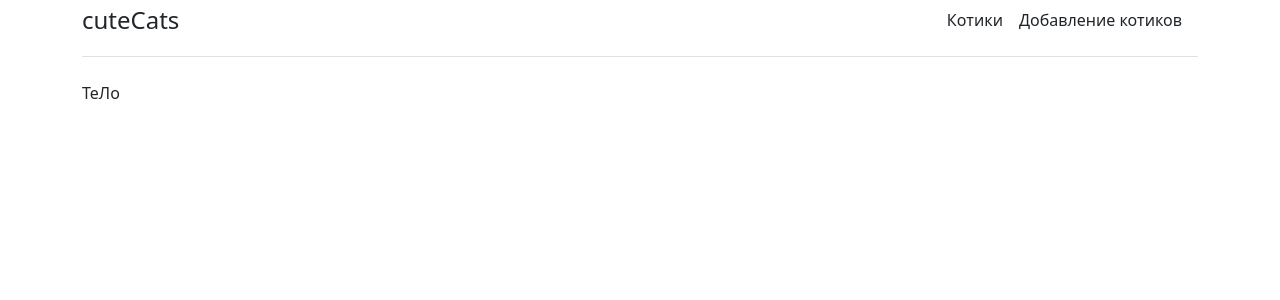
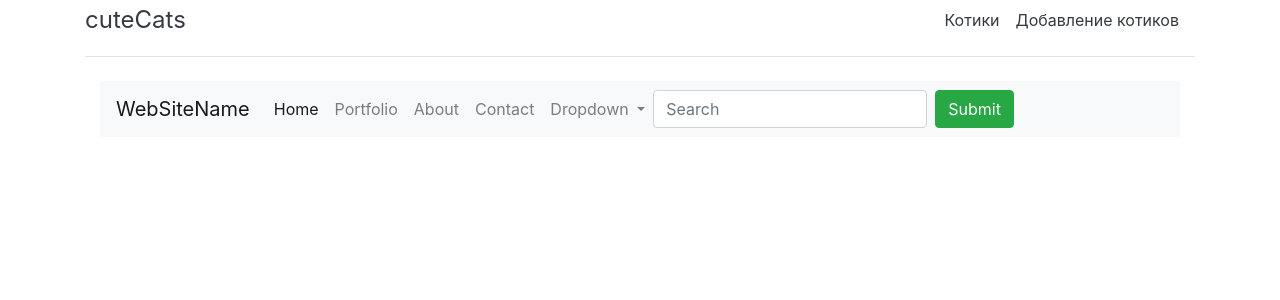
Before and after one commit to diskream/cuteCats, a Flask app: page / in a window 1280 px wide. Shown: the top 300 px of the page. Run offline with Flask 2, Linux system fonts and the light colour scheme; parts of the project's set-up code (start-up, migrations or seed data) failed here and were passed over; some libraries are stand-ins or nearby versions.

Commit message:
Основной функционал готов

```diff
--- a/app.py
+++ b/app.py
@@ -1,14 +1,10 @@
-from flask import Flask, render_template, request, redirect, send_file
+from flask import Flask, render_template, request, redirect
 from flask_migrate import Migrate
 import base64
-from io import BytesIO, StringIO
+from io import BytesIO
 from PIL import Image
-from sqlalchemy import cast
-from sqlalchemy import func
-from pickle import dumps
 from models import db, CatsModel
-
-ALLOWED_EXTENSIONS = {'txt', 'pdf', 'png', 'jpg', 'jpeg', 'gif'}
+from werkzeug.urls import url_encode
 
 app = Flask(__name__)
 app.config['SQLALCHEMY_DATABASE_URI'] = 'postgresql+psycopg2://postgres:postgres@localhost/catsdb'
@@ -17,42 +13,69 @@ app.config['UPLOAD_FOLDER'] = 'temp_img'
 db.init_app(app)
 migrate = Migrate(app, db)
 
+PAGINATION = 5
+
 with app.app_context():
     db.create_all()
 
 
 def allowed_file(filename):
     return '.' in filename and \
-           filename.rsplit('.', 1)[1].lower() in ALLOWED_EXTENSIONS
+           filename.rsplit('.', 1)[1].lower() in ['png']
+
+
+@app.template_global()
+def modify_query(**new_values):
+    args = request.args.copy()
+
+    for key, value in new_values.items():
+        args[key] = value
+
+    return '{}?{}'.format(request.path, url_encode(args))
+
 
 @app.route('/')
 def hello_world():  # put application's code here
     return render_template('index.html')
 
+
 @app.route('/cats/page_<int:page>', methods=['POST', 'GET'])
 def cats(page=1):
     if request.method == "POST":
-        return redirect(f'/search?query={request.form["query"]}')
-    cats = CatsModel.query.paginate(page, 5, False)
-    return render_template('cats.html', cats=cats)
+        return redirect(f'/search/page_1?query={request.form["query"]}')
+    sort = request.args.get('sort')
+    all_cats = CatsModel.query
+    all_cats = sort_cats(sort, all_cats).paginate(page, PAGINATION, False)
+    return render_template('cats.html', cats=all_cats)
 
 
-@app.route('/search', methods=['POST', 'GET'])
-def search():
+@app.route('/search/page_<int:page>', methods=['POST', 'GET'])
+def search(page=1):
     if request.method == "POST":
-        return redirect(f'/search?query={request.form["query"]}')
+        return redirect(f'/search/page_1?sort=relevance&query={request.form["query"]}')
     query = request.args.get('query').replace(' ', '|')
-    # find = ((CatsModel.breed.like(query)) | (CatsModel.name.like(query)) |
-    #         (CatsModel.description.like(query))| (CatsModel.age.cast(db.String).like(query)))
-    filtered_cats = CatsModel.query.filter(CatsModel.__ts_vector__.match(query, postgresql_regconfig='russian')).\
-        paginate(1, 5, False)
-    return render_template('cats.html', cats = filtered_cats)
+    sort = request.args.get('sort')
+    filtered_cats = CatsModel.query.filter(CatsModel.__ts_vector__.match(query, postgresql_regconfig='russian'))
+    print(CatsModel.query.filter(CatsModel.__ts_vector__.match(query, postgresql_regconfig='russian')))
+    filtered_cats = sort_cats(sort, filtered_cats).paginate(page, PAGINATION, False)
+    return render_template('cats.html', cats=filtered_cats if filtered_cats.total != 0 else None)
+
+
+def sort_cats(sort_type, cats_to_sort):
+    if sort_type == 'breed':
+        return cats_to_sort.order_by(CatsModel.breed)
+    elif sort_type == 'age':
+        return cats_to_sort.order_by(CatsModel.age)
+    else:
+        return cats_to_sort
+
 
 @app.route('/cats/cat_<int:id>')
 def get_cat(id):
     print(CatsModel.query.filter_by())
     cat = CatsModel.query.get(id)
     return render_template('cat_description.html', cat=cat, img=resize_image(cat.img, (300, 250)))
+
 
 @app.route('/add', methods=['POST', 'GET'])
 def add_cat():
@@ -62,6 +85,8 @@ def add_cat():
         name = request.form['name']
         description = request.form['description']
         age = request.form['age']
+        if not allowed_file(img.filename):
+            return render_template('add.html', flag='bad_image')
         params = {
             'breed': breed,
             'img': base64.b64encode(img.read()),
@@ -69,18 +94,17 @@ def add_cat():
             'description': description,
             'age': age
         }
-        image = base64.b64encode(img.read())
         cats = CatsModel(**params)
-
         try:
             db.session.add(cats)
             db.session.commit()
-            return render_template('add.html', file=image.decode('utf-8'))
+            return render_template('add.html', flag=None)
         except Exception as _ex:
             print(_ex)
-            return 'При добавлении котика возникла ошибка'
+            return render_template('add.html', flag='error')
     else:
         return render_template('add.html')
+
 
 def resize_image(img: bytes, size: tuple) -> str:
     buffer = BytesIO(base64.b64decode(img))
--- a/templates/base.html
+++ b/templates/base.html
@@ -3,6 +3,9 @@
 <head>
     <meta charset="UTF-8">
     <link rel="stylesheet" href="https://cdn.jsdelivr.net/npm/bootstrap@5.1.3/dist/css/bootstrap.min.css">
+    <script src="https://code.jquery.com/jquery-3.3.1.slim.min.js" integrity="sha384-q8i/X+965DzO0rT7abK41JStQIAqVgRVzpbzo5smXKp4YfRvH+8abtTE1Pi6jizo" crossorigin="anonymous"></script>
+    <script src="https://cdnjs.cloudflare.com/ajax/libs/popper.js/1.14.7/umd/popper.min.js" integrity="sha384-UO2eT0CpHqdSJQ6hJty5KVphtPhzWj9WO1clHTMGa3JDZwrnQq4sF86dIHNDz0W1" crossorigin="anonymous"></script>
+    <script src="https://stackpath.bootstrapcdn.com/bootstrap/4.3.1/js/bootstrap.min.js" integrity="sha384-JjSmVgyd0p3pXB1rRibZUAYoIIy6OrQ6VrjIEaFf/nJGzIxFDsf4x0xIM+B07jRM" crossorigin="anonymous"></script>
     <title> {% block title %}{% endblock %}</title>
 </head>
 <body>
--- a/templates/index.html
+++ b/templates/index.html
@@ -1,3 +1,36 @@
 {% extends 'base.html' %}
 {% block title %} Главная страница {% endblock %}
-{% block body %} <p>ТеЛо</p> {% endblock %}
+{% block body %}
+<link rel="stylesheet" href="https://stackpath.bootstrapcdn.com/bootstrap/4.3.1/css/bootstrap.min.css" integrity="sha384-ggOyR0iXCbMQv3Xipma34MD+dH/1fQ784/j6cY/iJTQUOhcWr7x9JvoRxT2MZw1T" crossorigin="anonymous">
+<script src="https://code.jquery.com/jquery-3.3.1.slim.min.js" integrity="sha384-q8i/X+965DzO0rT7abK41JStQIAqVgRVzpbzo5smXKp4YfRvH+8abtTE1Pi6jizo" crossorigin="anonymous"></script>
+<script src="https://cdnjs.cloudflare.com/ajax/libs/popper.js/1.14.7/umd/popper.min.js" integrity="sha384-UO2eT0CpHqdSJQ6hJty5KVphtPhzWj9WO1clHTMGa3JDZwrnQq4sF86dIHNDz0W1" crossorigin="anonymous"></script>
+<script src="https://stackpath.bootstrapcdn.com/bootstrap/4.3.1/js/bootstrap.min.js" integrity="sha384-JjSmVgyd0p3pXB1rRibZUAYoIIy6OrQ6VrjIEaFf/nJGzIxFDsf4x0xIM+B07jRM" crossorigin="anonymous"></script>
+
+<div class="container">
+  <nav class="navbar navbar-expand-sm navbar-light bg-light">
+    <a class="navbar-brand" href="#">WebSiteName</a>
+    <ul class="navbar-nav">
+      <li class="nav-item active"><a class="nav-link" href="#">Home</a></li>
+      <li class="nav-item"><a class="nav-link" href="#">Portfolio</a></li>
+      <li class="nav-item"><a class="nav-link" href="#">About</a></li>
+      <li class="nav-item"><a class="nav-link" href="#">Contact</a></li>
+      <li class="nav-item dropdown">
+
+        <a class="nav-link dropdown-toggle" data-toggle="dropdown" href="#">
+                                          Dropdown
+                                   </a>
+        <ul class="dropdown-menu">
+          <li><a class="dropdown-item" href="#">SubPage 1</a></li>
+          <li><a class="dropdown-item" href="#">SubPage 2</a></li>
+          <li><a class="dropdown-item" href="#">SubPage 3</a></li>
+        </ul>
+      </li>
+    </ul>
+
+    <form class="form-inline">
+      <input type="text" class="form-control mr-sm-2" placeholder="Search">
+      <button type="submit" class="btn btn-success">Submit</button>
+    </form>
+  </nav>
+</div>
+{% endblock %}
```
Also changed, not shown: templates/add.html (+11 -5 lines), templates/cats.html (+22 -2 lines), templates/filter_cats.html (deleted, +0 -7 lines).
